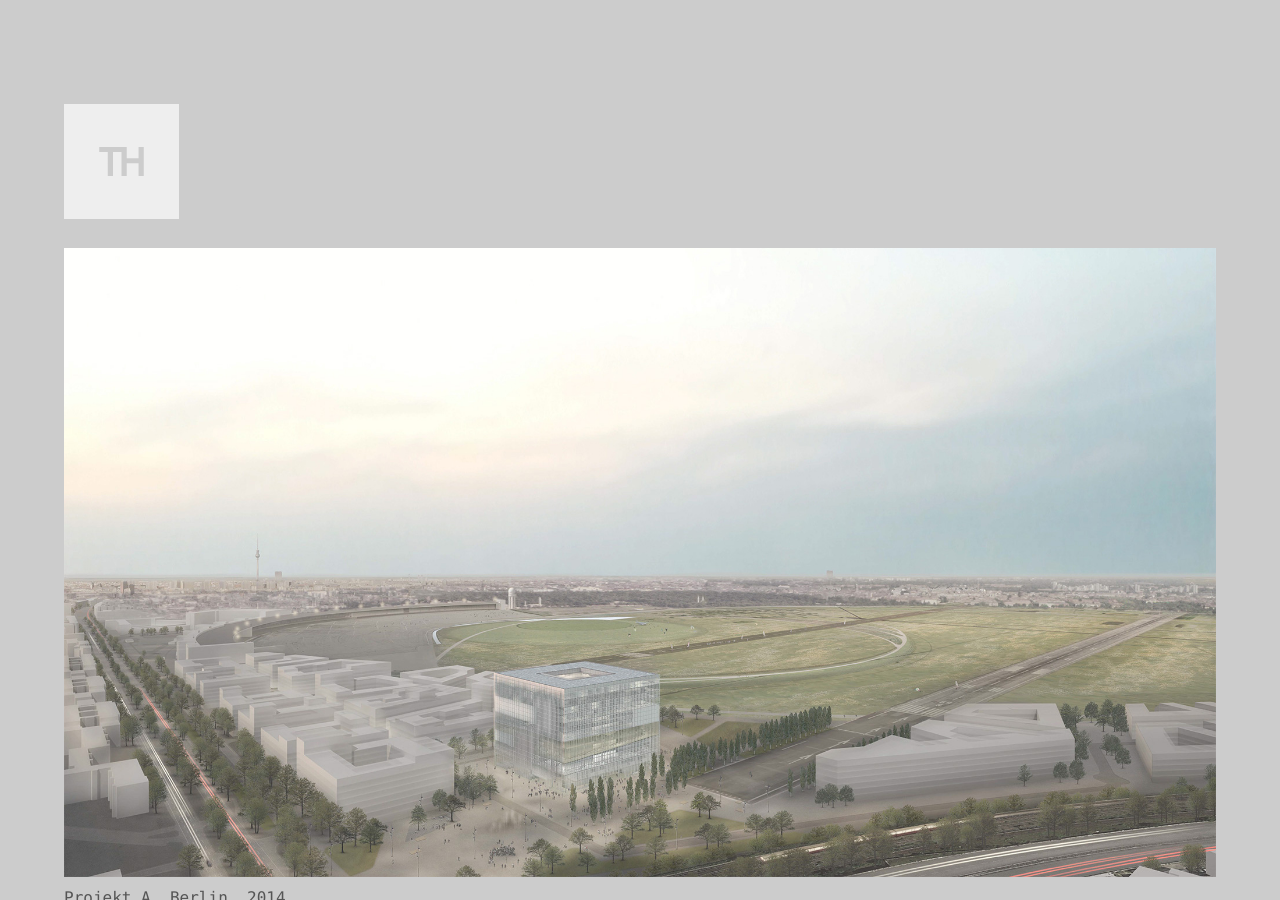
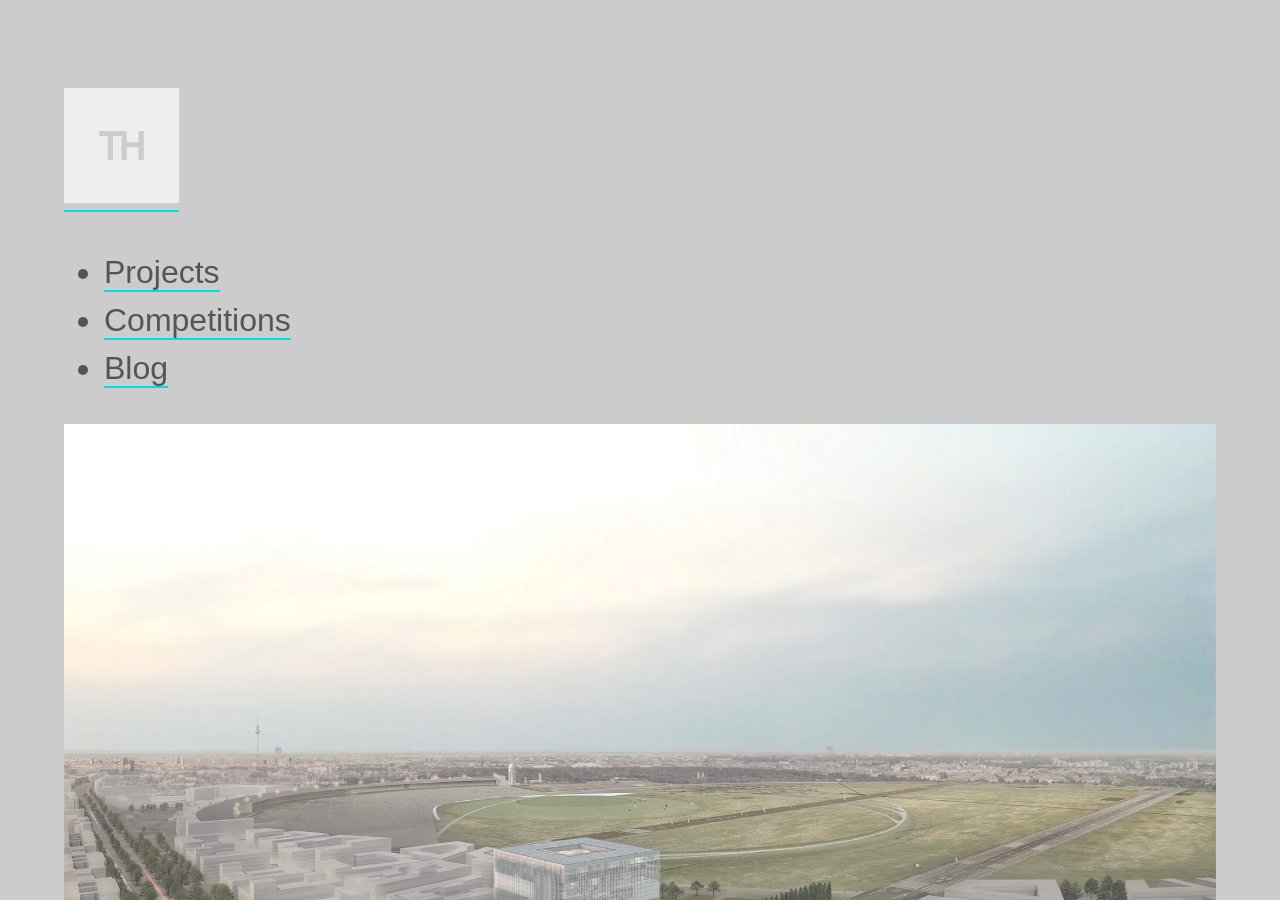
Before and after one commit to treibhaus/treibhaus.github.io, a Jekyll site: the page built from index.html, in a window 1280 px wide and 900 px high. Built offline with Jekyll 4.4.1, drawn with Linux system fonts in a browser that asks for light colours; nearby versions of some CDN libraries; some web fonts are replaced.

Commit message:
Create basic structure

```diff
--- a/_config.yml
+++ b/_config.yml
@@ -3,7 +3,8 @@ collections:
     output: true
     permalink: /projects/:path/
   competitions:
-    output: false
+    output: true
+    permalink: /competitions/:path/
   cooperations:
     output: false
 
@@ -11,5 +12,8 @@ defaults:
   -
     scope:
       path: ""
+      type: "post"
     values:
       google_analytics_account: "UA-XXXX-Y"
+
+permalink: "/blog/:categories/:year/:month/:day/:title/"
--- /dev/null
+++ b/_includes/nav.html
@@ -0,0 +1,5 @@
+<ul>
+  <li><a href="/projects"{% if page.url contains "/projects" %}class="active"{% endif %}>Projects</a></li>
+  <li><a href="/competitions"{% if page.url contains "/competitions" %}class="active"{% endif %}>Competitions</a></li>
+  <li><a href="/blog"{% if page.url contains "/blog" %}class="active"{% endif %}>Blog</a></li>
+</ul>
--- a/_layouts/main.html
+++ b/_layouts/main.html
@@ -8,22 +8,23 @@
   <meta name="description" content="TH Berlin and Hamburg. Landscape, Landscape, Landscape.">
   <meta name="keywords" content="TH, Treibhaus, Berlin, Hamburg, etc">
   <meta name="viewport" content="width=device-width, initial-scale=1.0">
-  <link rel="stylesheet" href="asset/css/normalize.css" type="text/css">
-  <link rel="stylesheet" href="asset/css/main.css" type="text/css">
+  <link rel="stylesheet" href="/asset/css/normalize.css" type="text/css">
+  <link rel="stylesheet" href="/asset/css/main.css" type="text/css">
   <script src="http://code.jquery.com/jquery-1.10.0.min.js"></script>
   <!-- script src="//cdnjs.cloudflare.com/ajax/libs/ResponsiveSlides.js/1.53/responsiveslides.min.js"></script -->
 
   <!-- Le fav and touch icons -->
-  <link rel="shortcut icon" href="asset/icon/favicon.ico">
-  <link rel="apple-touch-icon" sizes="144x144" href="asset/icon/apple-touch-icon-144x144.png">
-  <link rel="apple-touch-icon" sizes="114x114" href="asset/icon/apple-touch-icon-114x114.png">
-  <link rel="apple-touch-icon" sizes="72x72" href="asset/icon/apple-touch-icon-72x72.png">
-  <link rel="apple-touch-icon" href="asset/icon/apple-touch-icon.png">
+  <link rel="shortcut icon" href="/asset/icon/favicon.ico">
+  <link rel="apple-touch-icon" sizes="144x144" href="/asset/icon/apple-touch-icon-144x144.png">
+  <link rel="apple-touch-icon" sizes="114x114" href="/asset/icon/apple-touch-icon-114x114.png">
+  <link rel="apple-touch-icon" sizes="72x72" href="/asset/icon/apple-touch-icon-72x72.png">
+  <link rel="apple-touch-icon" href="/asset/icon/apple-touch-icon.png">
 </head>
 <body>
 
-  <div id="main">
-    <p><img src="asset/image/TH9.svg" width="10%"></p>
+  <div id="main" class={{ page.className }}>
+    <a href="/"><img src="/asset/image/TH9.svg" width="10%"></a>
+    {% include nav.html %}
     {{ content }}
   </div>
 
@@ -59,7 +60,7 @@
       m=s.getElementsByTagName(o)[0];a.async=1;a.src=g;m.parentNode.insertBefore(a,m)
       })(window,document,'script','//www.google-analytics.com/analytics.js','ga');
 
-      ga('create', '{{page.google_analytics_account }}', 'auto');
+      ga('create', '{{ page.google_analytics_account }}', 'auto');
       ga('send', 'pageview');
 
   </script>
--- a/index.html
+++ b/index.html
@@ -1,6 +1,6 @@
 ---
 layout: main
-title: TH Land BERLIN &amp; HAMBURG
+title: TH Land BERLIN & HAMBURG
 ---
 <div class="rslides_container">
   <ul class="rslides" id="slider">
@@ -47,54 +47,8 @@ title: TH Land BERLIN &amp; HAMBURG
   <div id="toggle_action5">
     <div id="up"></div>
     <p id="show_label5" class="iconicfill-arrow-down">
-      Watch our projects here …
+      <a href="/projects.html">Watch our projects here …</a>
     </p>
-    <p id="hide_label5" class="iconicfill-x">
-      close projects
-    </p>
-  </div>
-  <div id="toggle_container5" style="display:none;">
-    <p>
-      <a href="#2009">2009</a>&nbsp;/&nbsp;<a href="#2011">2011</a>
-    </p><br>
-    <p>
-      Senatsverwaltung für Stadtentwicklung Berlin<br>
-      Bezirksamt Friedrichshain-Kreuzberg Berlin<br>
-      Stadtplanungs- und Tiefbauamt Leipzig<br>
-      Stadtplanungsamt Bern<br>
-    </p>
-    <p>
-      Wettbewerb 2. Platz / Honorarzone / erbrachte Leistungen / Bauzeit /Planungszeit
-    </p>
-    <p>
-      Jemand musste Josef K. verleumdet haben, denn ohne dass er etwas Böses getan hätte, wurde er eines Morgens verhaftet. »Wie ein Hund!« sagte er, es war, als sollte die Scham ihn überleben. Als Gregor Samsa eines Morgens aus unruhigen Träumen erwachte, fand er sich in seinem Bett zu einem ungeheueren Ungeziefer verwandelt. Und es war ihnen wie eine Bestätigung ihrer neuen Träume und guten Absichten, als am Ziele ihrer Fahrt die Tochter als erste sich erhob und ihren jungen Körper dehnte.
-    </p>
-    <p>
-      <img src="asset/image/bg2.jpg" width="100%;">Lalalala, Berlin 2014<br>
-      <a href="./data/.pdf" class="iconicfill-download">download project</a>
-    </p><br>
-    <p id="2011">
-      Projekte 2011<br>
-    </p>
-    <p>
-      Stadt Regensburg<br>
-      Staatliches Bauamt Bayern, Stadt Flossenbürg<br>
-      DSK Deutsche Stadt- und Grundstücksentwicklungsgesellschaft<br>
-      Jugendwohnen im Kiez e.V. Berlin<br>
-      ts/pk Thies Schröder Planungskom.<br>
-      Deutsche Kinder- und Jugendstiftung DKJS
-    </p>
-    <p>
-      <img src="asset/image/bg.jpg" width="100%;">Tütütütü, München 2011
-    </p><br>
-    <p id="2009">
-      Projekte 2009<br>
-    </p>
-    <p>
-      <img src="asset/image/bg1.jpg" width="100%;">Guruguru, München 2009
-    </p><br>
-    <a href="#up" style="text-align:right" class="iconicfill-arrow-up"></a>
-    <div id="show_label5_none" class="iconicfill-x"></div>
   </div>
 </div>
 <div>
@@ -118,23 +72,6 @@ title: TH Land BERLIN &amp; HAMBURG
         Treibhaus begreift sich als Werkstatt, in der im Dialog mit Architekten, Künstlern, Designern und Ingenieuren anderer Fachrichtungen, die gesamte Bandbreite der Landschaftsarchitektur bearbeitet wird. Das Arbeitsspektrum reicht von städtebaulichen Konzepten über Landschaften, Freiräume im urbanen und suburbanen Kontext, bis zu Gärten, temporären Rauminstallationen, Ausstellungen und der Entwicklung von Freiraummobiliar.
       </p><br>
       <div id="show_label2_none" class="iconicfill-x"></div>
-    </div>
-  </div>
-  <div>
-    <div id="toggle_action3">
-      <p id="show_label3" class="iconicfill-arrow-down">
-        Competitions
-      </p>
-      <p id="hide_label3" class="iconicfill-x">
-        close Competitions
-      </p>
-    </div>
-    <div id="toggle_container3" style="display:none;">
-      {% assign sorted_competitions = (site.competitions | sort: 'year') %}
-      {% for competition in sorted_competitions reversed %}
-        {{ competition.output }}
-      {% endfor %}
-      <div id="show_label3_none" class="iconicfill-x"></div>
     </div>
   </div>
   <div>
@@ -169,8 +106,6 @@ title: TH Land BERLIN &amp; HAMBURG
       </div>
       <div id="show_label4_none" class="iconicfill-x"></div>
     </div>
-    <iframe width="100%" height="420" src="http://maps.stamen.com/watercolor/embed#15/52.4931/13.4236"></iframe>
-    <iframe width="100%" height="420" src="http://maps.stamen.com/toner-lines/embed#15/52.4941/13.4261"></iframe>
 
     <script type="text/javascript">
 
```
Also changed, not shown: other parts of index.html (+0 -3 lines), _cooperations/architects.md (+0 -1 lines), _posts/2011-01-01-foo.md (added, +20 -0 lines), _projects/a-project-munich.md (added, +12 -0 lines), _projects/b-project-augsburg.md (added, +8 -0 lines), blog/index.html (added, +11 -0 lines), competitions/index.html (added, +12 -0 lines), projects/index.html (added, +11 -0 lines).
